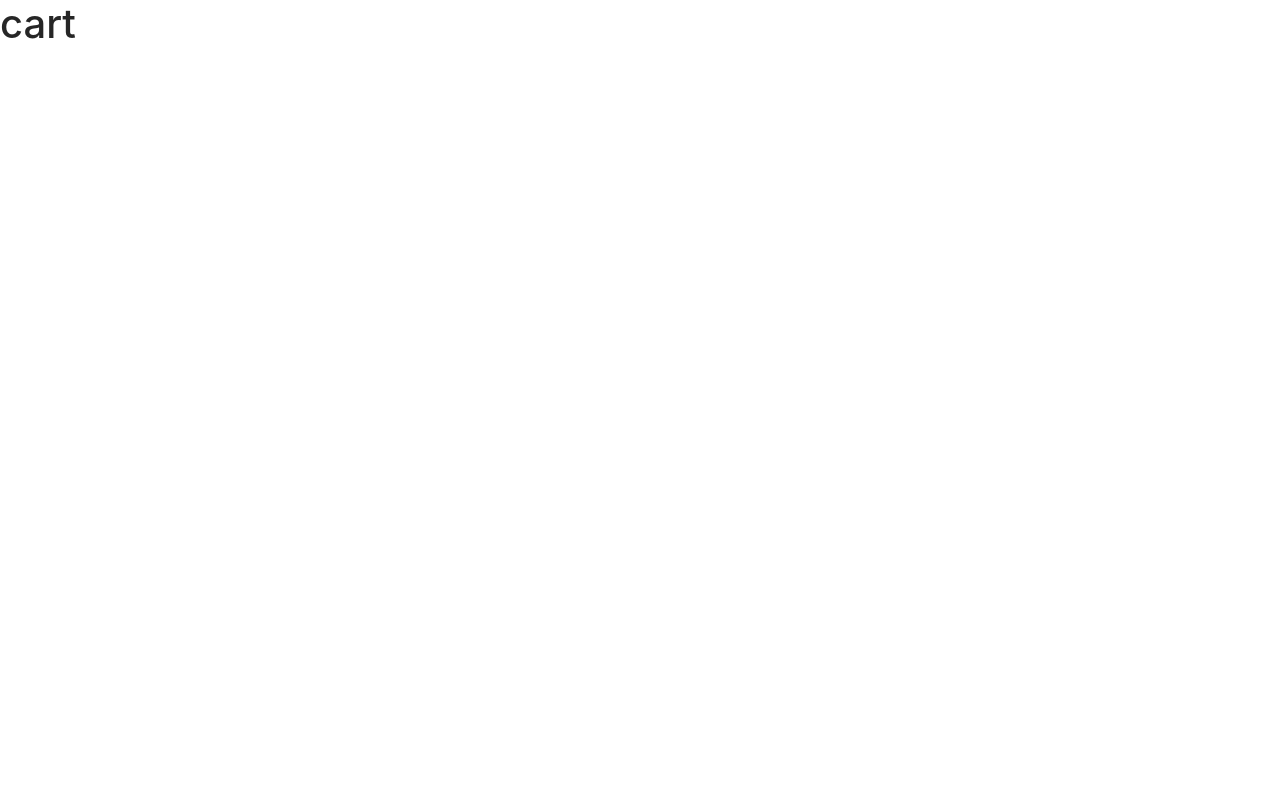
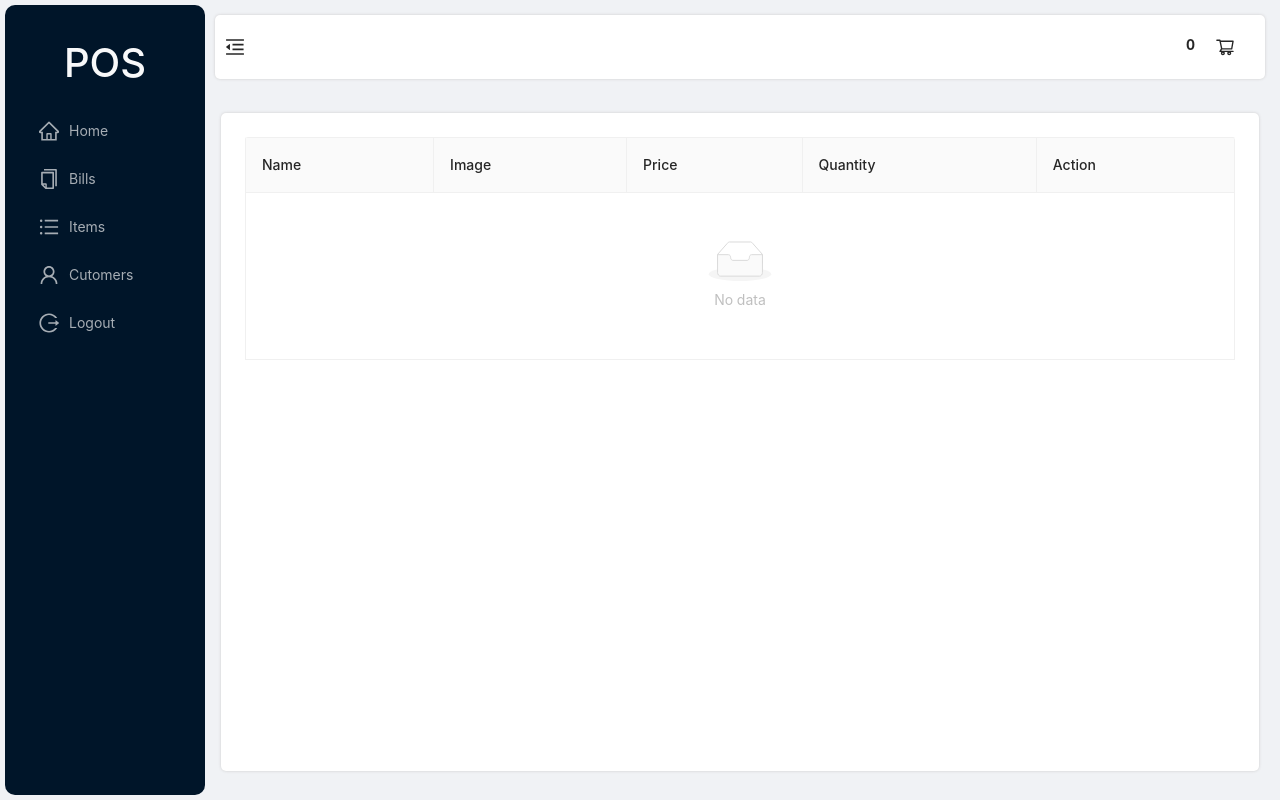
Before and after one commit to tinkugupta5/POS_fullsatck, a React (Create React App) app in the folder client/: page /cart in a window 1280 px wide. Built offline with nearby package versions, Linux system fonts and the light colour scheme.

Commit message:
work on cart item page add table 11 oct

```diff
--- a/client/src/componets/pages/CartPage.js
+++ b/client/src/componets/pages/CartPage.js
@@ -1,10 +1,30 @@
 import React from 'react'
+import DefaultLayout from './../DefaultLayout';
+import { useSelector } from "react-redux"
+import {DeleteOutlined,PlusCircleOutlined,MinusCircleOutlined}  from '@ant-design/icons';
+import { Table } from 'antd';
 
 const CartPage = () => {
+    const {cartItems} = useSelector(state => state.rootReducer)
+
+    const columns = [
+
+         { title: 'Name', dataIndex: 'name'},
+         { title: 'Image', dataIndex: 'image',render:(image,record) => <img src={image} alt={record.name} height="60" width="60"/>},
+         {title:'Price',dataIndex:'price'},
+         {title:'Quantity', dataIndex:'_id',render:(id,record) => <div>
+            <PlusCircleOutlined className='mx-3'/>
+            <b>{record.quantity}</b>
+            <MinusCircleOutlined className='mx-3'/>
+         </div>},
+         {title:'Action', dataIndex:"_id",render:(id,record)=> <DeleteOutlined/>}
+
+      ];
+
   return (
-    <div>
-    <h1>cart</h1>
-    </div>
+    <DefaultLayout>
+   <Table columns={columns} dataSource={cartItems} bordered/>
+    </DefaultLayout>
   )
 }
 
```
